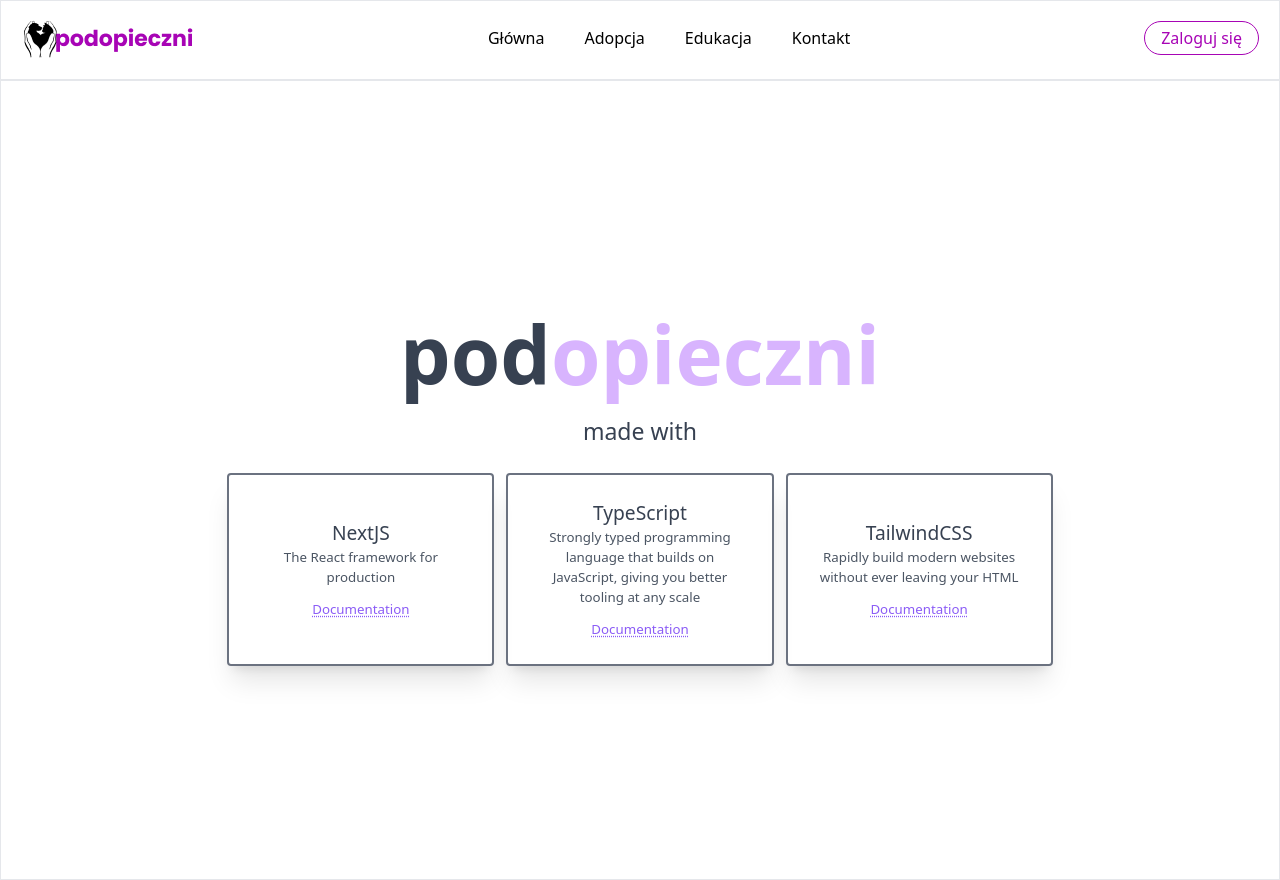
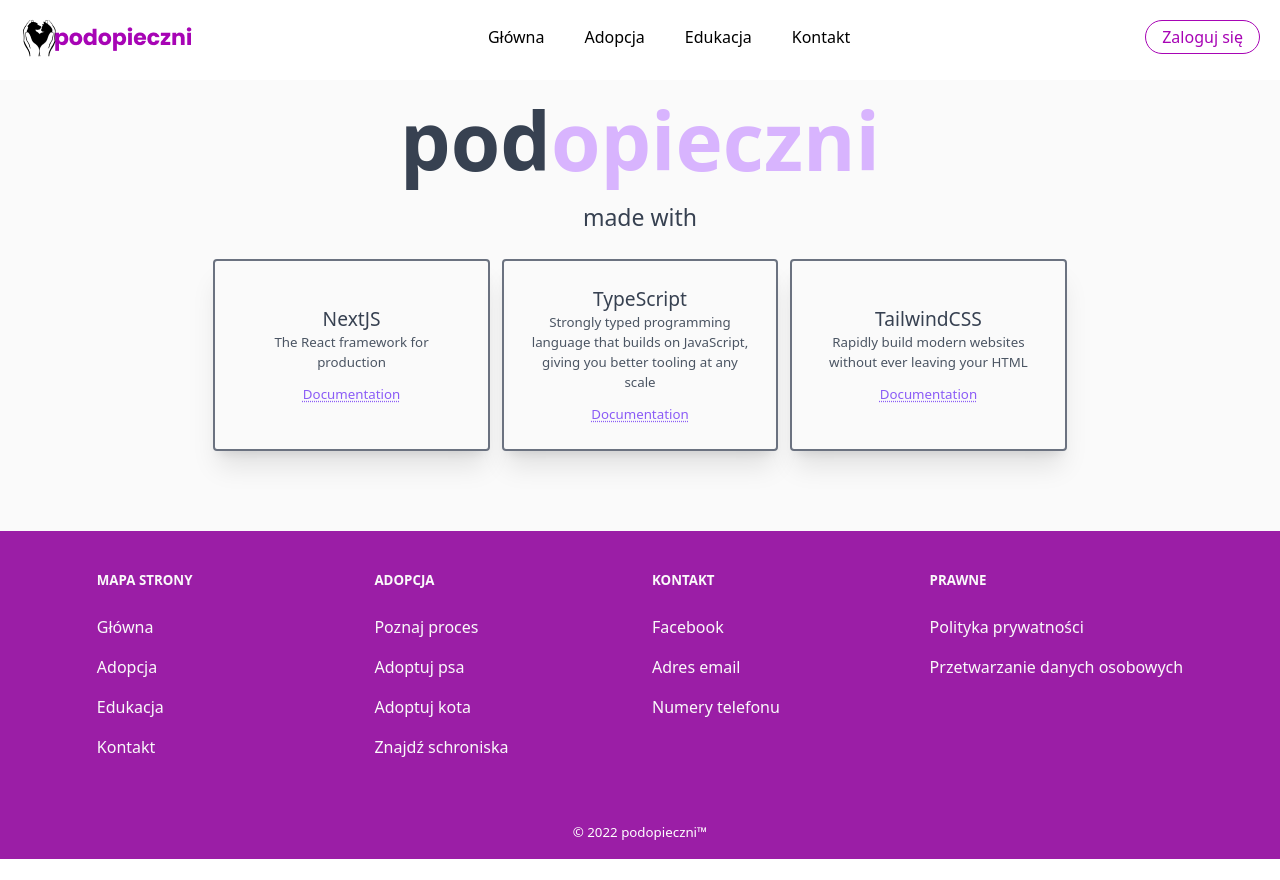
Before and after one commit to 21142/podopieczni, a Next.js app: page / in a window 1280 px wide. After the commit the page ends 859 px from the top, so only its background shows below. Built offline with nearby package versions, Linux system fonts and the light colour scheme.

Commit message:
#83 - Created footer and logo components

```diff
--- a/src/components/layouts/primary/PageLayout.tsx
+++ b/src/components/layouts/primary/PageLayout.tsx
@@ -1,4 +1,5 @@
 import Head from 'next/head';
+import Footer from 'src/components/navigation/footer/Footer';
 import Header from '../../navigation/header/Header';
 
 export interface IPageLayout extends React.ComponentPropsWithoutRef<'div'> {
@@ -11,7 +12,7 @@ const PageLayout: React.FC<IPageLayout> = ({
   ...divProps
 }) => {
   return (
-    <>
+    <div className="bg-neutral-50">
       <Head>
         <title>podopieczni</title>
         <meta name="description" content="podopieczni" />
@@ -19,16 +20,17 @@ const PageLayout: React.FC<IPageLayout> = ({
       </Head>
       <div
         {...divProps}
-        className={`min-h-screen max-w-7xl mx-auto flex flex-col ${justify}`}
+        className={`min-h-screen w-full mx-auto flex flex-col ${justify}`}
       >
-        <Header className="border" />
-        <main className="border flex flex-col items-center justify-center h-screen p-4 px-5">
+        <div className="w-full bg-neutral-0">
+          <Header />
+        </div>
+        <main className="mb-auto pb-20 flex flex-col flex-grow items-center justify-center max-w-8xl">
           {children}
         </main>
-        <div className="m-auto" />
-        {/* <Footer /> */}
+        <Footer />
       </div>
-    </>
+    </div>
   );
 };
 
--- /dev/null
+++ b/src/components/logos/default/Logo.mocks.ts
@@ -0,0 +1,7 @@
+import { ILogo } from './Logo';
+
+const base: ILogo = {};
+
+export const mockLogoProps = {
+  base,
+};
--- /dev/null
+++ b/src/components/logos/default/Logo.tsx
@@ -0,0 +1,20 @@
+import Link from 'next/link';
+import Image from 'next/image';
+import logo from '../../../../public/images/logo.png';
+
+export interface ILogo {}
+
+const Logo: React.FC<ILogo> = () => {
+  return (
+    <Link href="/">
+      <Image
+        src={logo}
+        className="cursor-pointer"
+        objectFit="contain"
+        alt="podopieczni logo"
+      />
+    </Link>
+  );
+};
+
+export default Logo;
--- /dev/null
+++ b/src/components/navigation/footer/Footer.mocks.ts
@@ -0,0 +1,7 @@
+import { IFooter } from './Footer';
+
+const base: IFooter = {};
+
+export const mockFooterProps = {
+  base,
+};
--- /dev/null
+++ b/src/components/navigation/footer/Footer.tsx
@@ -0,0 +1,107 @@
+export interface IFooter {}
+
+const Footer: React.FC<IFooter> = () => {
+  return (
+    <footer className="w-full bg-primary-400">
+      <div className="flex flex-col justify-center items-center">
+        <div className="grid grid-cols-2 gap-6 py-8 mt-2 px-6 md:grid-cols-4 text-neutral-50">
+          <div>
+            <h2 className="mb-6 text-sm font-semibold uppercase">
+              Mapa strony
+            </h2>
+            <ul className="">
+              <li className="mb-4">
+                <a href="#" className=" hover:underline">
+                  Główna
+                </a>
+              </li>
+              <li className="mb-4">
+                <a href="#" className="hover:underline">
+                  Adopcja
+                </a>
+              </li>
+              <li className="mb-4">
+                <a href="#" className="hover:underline">
+                  Edukacja
+                </a>
+              </li>
+              <li className="mb-4">
+                <a href="#" className="hover:underline">
+                  Kontakt
+                </a>
+              </li>
+            </ul>
+          </div>
+          <div>
+            <h2 className="mb-6 text-sm font-semibold uppercase">Adopcja</h2>
+            <ul className="">
+              <li className="mb-4">
+                <a href="#" className="hover:underline">
+                  Poznaj proces
+                </a>
+              </li>
+              <li className="mb-4">
+                <a href="#" className="hover:underline">
+                  Adoptuj psa
+                </a>
+              </li>
+              <li className="mb-4">
+                <a href="#" className="hover:underline">
+                  Adoptuj kota
+                </a>
+              </li>
+              <li className="mb-4">
+                <a href="#" className="hover:underline">
+                  Znajdź schroniska
+                </a>
+              </li>
+            </ul>
+          </div>
+          <div>
+            <h2 className="mb-6 text-sm font-semibold uppercase">Kontakt</h2>
+            <ul className="">
+              <li className="mb-4">
+                <a href="#" className="hover:underline">
+                  Facebook
+                </a>
+              </li>
+              <li className="mb-4">
+                <a href="#" className="hover:underline">
+                  Adres email
+                </a>
+              </li>
+              <li className="mb-4">
+                <a href="#" className="hover:underline">
+                  Numery telefonu
+                </a>
+              </li>
+            </ul>
+          </div>
+          <div>
+            <h2 className="mb-6 text-sm font-semibold uppercase">Prawne</h2>
+            <ul className="">
+              <li className="mb-4">
+                <a href="#" className="hover:underline">
+                  Polityka prywatności
+                </a>
+              </li>
+              <li className="mb-4">
+                <a href="#" className="hover:underline">
+                  Przetwarzanie danych osobowych
+                </a>
+              </li>
+            </ul>
+          </div>
+        </div>
+        <div className="py-4 md:flex md:items-center md:justify-between">
+          <span className="text-sm text-neutral-0 sm:text-center">
+            © 2022{' '}
+            <a href="https://podopieczni.azurewebsites.net/">podopieczni™</a>
+          </span>
+        </div>
+      </div>
+    </footer>
+  );
+};
+
+export default Footer;
--- a/src/components/navigation/header/Header.tsx
+++ b/src/components/navigation/header/Header.tsx
@@ -1,9 +1,7 @@
-import Link from 'next/link';
-import Image from 'next/image';
-import logo from '../../../../public/images/logo.png';
 import HeaderLink from '../../links/header/HeaderLink';
 import Button from '../../buttons/base/Button';
 import { MenuAlt2Icon } from '@heroicons/react/outline';
+import Logo from 'src/components/logos/default/Logo';
 
 export interface IHeader extends React.ComponentPropsWithoutRef<'header'> {}
 
@@ -11,18 +9,11 @@ const Header: React.FC<IHeader> = ({ className, ...headerProps }) => {
   return (
     <header
       {...headerProps}
-      className={`flex flex-col h-20 w-full px-5 mx-auto ${className}`}
+      className={`flex flex-col h-20 w-full px-5 mx-auto max-w-7xl ${className}`}
     >
       <div className="flex items-center justify-between space-x-10">
         <div className="flex">
-          <Link href="/">
-            <Image
-              src={logo}
-              className="cursor-pointer"
-              objectFit="contain"
-              alt="podopieczni logo"
-            />
-          </Link>
+          <Logo />
         </div>
         <div className="hidden md:inline-flex items-center space-x-10">
           <HeaderLink title="Główna" />
```
Also changed, not shown: 2 other files (tests, documents, lock files or other folders).
